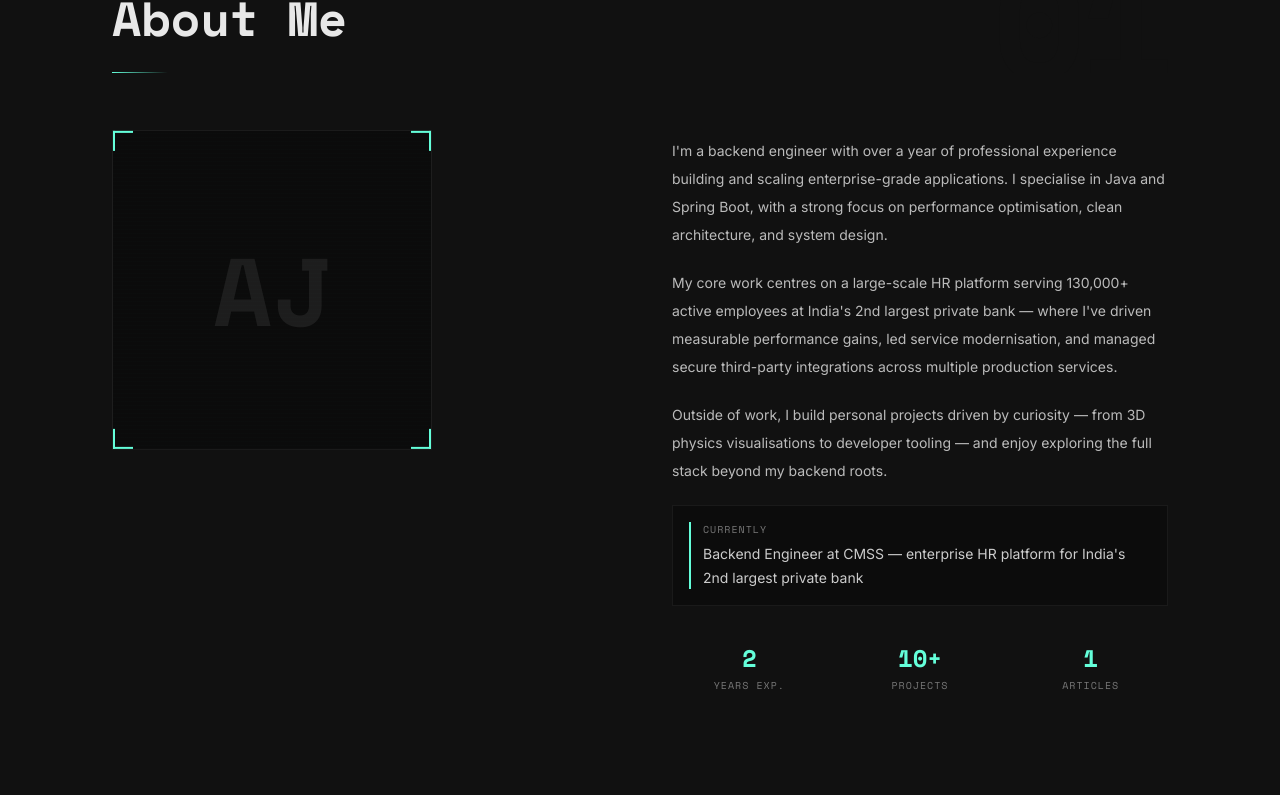
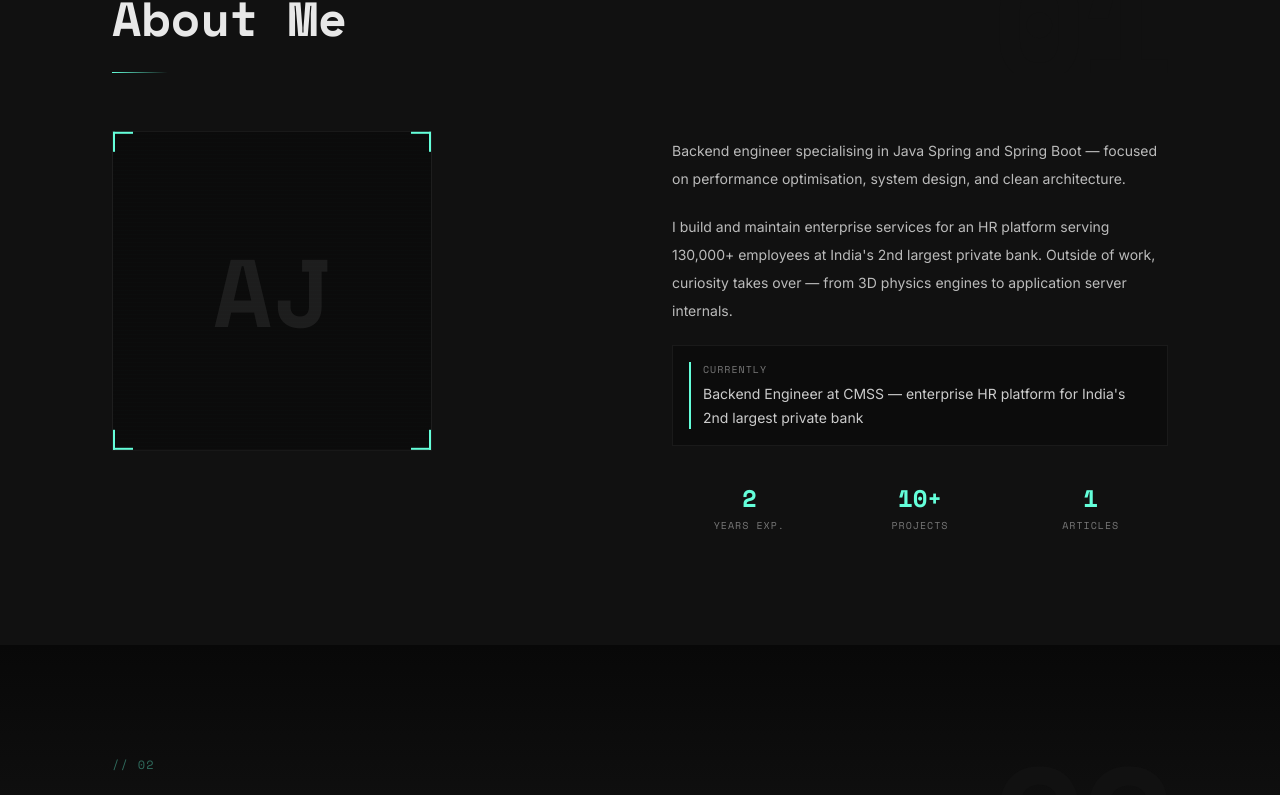
Before and after one commit to AnvitAjgaokar/PortfolioWebsite, a React (Vite) app: page / in a window 1280 px wide. Shown: the part 952-1747 px from the top of the page. Built offline with nearby package versions, Linux system fonts and the light colour scheme.

Commit message:
refact():Summarizing data

```diff
--- a/Portfolio.jsx
+++ b/Portfolio.jsx
@@ -1248,6 +1248,8 @@ function Blog() {
   const [expanded, setExpanded] = useState(false);
   const visible = expanded ? blog : blog.slice(0, PROJECTS_INITIAL);
 
+  if (!blog.length) return null;
+
   return (
     <section id="blog" style={{ background: 'linear-gradient(180deg, #080808 0%, #1a1a1a 50%, #080808 100%)' }} className="py-16 sm:py-24 lg:py-28">
       <div className="max-w-6xl mx-auto px-5 sm:px-8 lg:px-12">
@@ -1284,7 +1286,7 @@ function ContactForm() {
     const msg = form.message.trim();
     if (name.length < 2) e.name = 'Minimum 2 characters.';
     if (!/^[^\s@]+@[^\s@]+\.[^\s@]+$/.test(email)) e.email = 'Enter a valid email.';
-    if (msg.length < 20) e.message = 'Minimum 20 characters.';
+    if (msg.length < 10) e.message = 'Minimum 10 characters.';
     else if (msg.length > 1000) e.message = 'Maximum 1000 characters.';
     return e;
   }
--- a/index.html
+++ b/index.html
@@ -3,9 +3,9 @@
   <head>
     <meta charset="UTF-8" />
     <meta name="viewport" content="width=device-width, initial-scale=1.0" />
-    <meta name="description" content="Alex Chen — Backend Engineer. Building reliable, scalable systems." />
+    <meta name="description" content="Anvit Ajgaokar — Backend Engineer. Building reliable, scalable systems." />
     <meta name="theme-color" content="#0a0a0a" />
-    <title>Alex Chen — Backend Engineer</title>
+    <title>Anvit Ajgaokar — Backend Engineer</title>
     <style>
       /* Prevent flash of unstyled content */
       html { background: #111111; }
--- a/src/data/about.js
+++ b/src/data/about.js
@@ -1,8 +1,7 @@
 const about = {
   bio: [
-    "I'm a backend engineer with over a year of professional experience building and scaling enterprise-grade applications. I specialise in Java and Spring Boot, with a strong focus on performance optimisation, clean architecture, and system design.",
-    "My core work centres on a large-scale HR platform serving 130,000+ active employees at India's 2nd largest private bank — where I've driven measurable performance gains, led service modernisation, and managed secure third-party integrations across multiple production services.",
-    "Outside of work, I build personal projects driven by curiosity — from 3D physics visualisations to developer tooling — and enjoy exploring the full stack beyond my backend roots.",
+    "Backend engineer specialising in Java Spring and Spring Boot — focused on performance optimisation, system design, and clean architecture.",
+    "I build and maintain enterprise services for an HR platform serving 130,000+ employees at India's 2nd largest private bank. Outside of work, curiosity takes over — from 3D physics engines to application server internals.",
   ],
   currently: "Backend Engineer at CMSS — enterprise HR platform for India's 2nd largest private bank",
   avatar: 'AJ',
--- a/src/data/blog.js
+++ b/src/data/blog.js
@@ -1,31 +1,13 @@
 const blog = [
-  {
-    title: "REST vs GraphQL: A Backend Engineer's Honest Take",
-    platform: 'Medium',
-    url: '#',
-    date: 'Feb 2025',
-    readTime: '8 min read',
-    excerpt:
-      "After building APIs in both paradigms, here's when I'd reach for GraphQL — and when REST is still the right call. Spoiler: it's almost always about your data access patterns.",
-  },
-  {
-    title: 'Docker in Production: 7 Mistakes I Made (And Fixed)',
-    platform: 'Dev.to',
-    url: '#',
-    date: 'Nov 2024',
-    readTime: '12 min read',
-    excerpt:
-      'From bloated images to improper secret management — a candid walkthrough of the Docker anti-patterns I shipped to production and how I cleaned them up.',
-  },
-  {
-    title: "PostgreSQL Indexing Isn't Magic — Here's How It Actually Works",
-    platform: 'Medium',
-    url: '#',
-    date: 'Aug 2024',
-    readTime: '10 min read',
-    excerpt:
-      'B-Tree, GiST, GIN, partial indexes — demystified with real EXPLAIN ANALYZE output and the exact decisions that cut my query times by 45%.',
-  },
+  // Add articles here. Each entry follows this structure:
+  // {
+  //   title: 'Your Article Title',
+  //   platform: 'Medium',          // 'Medium' | 'Dev.to' | 'LinkedIn'
+  //   url: 'https://...',          // full URL to the published article
+  //   date: 'Jan 2026',            // month + year
+  //   readTime: '8 min read',
+  //   excerpt: 'One or two sentences summarising what the article covers.',
+  // },
 ];
 
 export default blog;
--- a/src/data/skills.js
+++ b/src/data/skills.js
@@ -1,9 +1,11 @@
 const skills = [
-  { category: 'Languages',         icon: 'Code2',    items: ['Java','Python', 'Go', 'SQL', 'Bash','JavaScript'] },
-  { category: 'Frameworks',        icon: 'Server',   items: ['Spring','SpringBoot','Hibernate','FastAPI', 'Django','Flutter'] },
-  { category: 'Databases',         icon: 'Database', items: ['PostgreSQL','MySQL','MS SQL'] },
-  { category: 'DevOps & Cloud',    icon: 'Cloud',    items: ['Docker',  'Nginx', 'CI/CD', 'Linux','GitLab','Sonar','Sonarlint','Nexsus'] },
-  { category: 'Tools & Practices', icon: 'Terminal', items: ['REST API Design', 'System Design', 'Git', 'Postman', 'JWT/OAuth2', 'Microservices','ProtoBuffer','App Dynamics','GraphQL','SOAP','WSDL','RMI'] },
+  { category: 'Languages',         icon: 'Code2',    items: ['Java', 'Python', 'Go', 'SQL', 'Bash', 'JavaScript'] },
+  { category: 'Frameworks',        icon: 'Server',   items: ['Spring', 'SpringBoot', 'Hibernate', 'FastAPI', 'Django', 'Flutter'] },
+  { category: 'Databases',         icon: 'Database', items: ['PostgreSQL', 'MySQL', 'MS SQL'] },
+  // DevOps & Cloud: infrastructure, deployment pipelines, monitoring platforms
+  { category: 'DevOps & Cloud',    icon: 'Cloud',    items: ['Docker', 'Nginx', 'CI/CD', 'Linux', 'GitLab', 'Nexus', 'App Dynamics'] },
+  // Tools & Practices: development workflow, protocols, architecture patterns, code quality
+  { category: 'Tools & Practices', icon: 'Terminal', items: ['REST API Design', 'System Design', 'Git', 'Postman', 'JWT/OAuth2', 'Microservices', 'ProtoBuffer', 'GraphQL', 'SOAP', 'WSDL', 'RMI', 'Sonar', 'SonarLint'] },
 ];
 
 export default skills;
```
